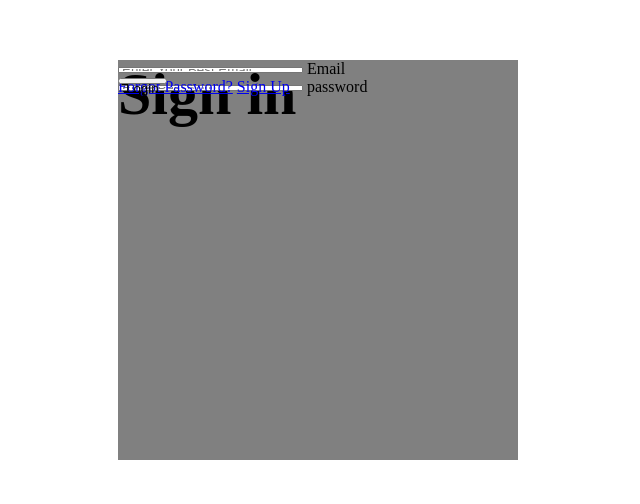
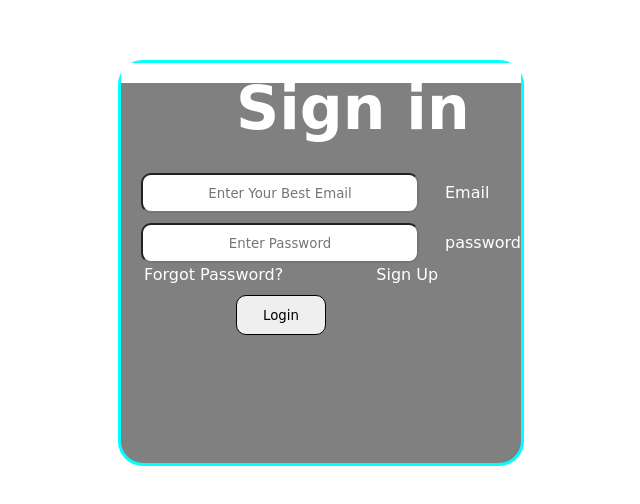
Before and after one commit to Govindpatelll/Stylish_Form, a plain HTML site: page index.html in a window 1280 px wide. Shown: the part 140-644 px from the top of the page, without its empty margins (282-922 px from the left). Drawn offline with Linux system fonts and the light colour scheme.

Commit message:
Update style.css

```diff
--- a/style.css
+++ b/style.css
@@ -1,3 +1,91 @@
+*{
+    margin:0px;
+    height:0px;
+}
+.box{
+    height: 350px;
+    width: 350px;
+    background-color: black;
+    margin: 200px;
+    margin-left: 400px;
+    border-radius: 25px;
+    border-width: 3px;
+    border-style: solid;
+    border-color: aqua;
+
+
+}
+h1{
+ color: white;
+ font-family: cursive;
+ padding: 10px;
+ padding-left: 115px;
+
+}
+.inputbox1{
+    padding-top: 90px;
+    height: 30px;
+
+}
+
+.inputemail{
+    height: 34px;
+    width: 270px;
+    text-align: center;
+    margin-bottom: 10px;
+    margin-left: 20px;
+    border-radius: 10px;
+    font-family: cursive;
+
+}
+.inputpass{
+    height: 34px;
+    width: 270px;
+    text-align: center;
+    margin-left:20px;
+    border-radius: 10px;
+    font-family: cursive;
+}
+
+.links{
+    padding-top: 42px;
+    font-family: cursive;
+
+}
+.lnk-pass{
+    text-decoration: none;
+    color: white;
+    padding-left: 23px;
+
+
+}
+.lnk-sign{
+    padding-left: 88px;
+    color: white;
+    text-decoration: none;
+}
+ .btn{
+    height: 40px;
+    width: 90px;
+    margin-top: 30px;
+    font-family: cursive;
+    margin-left: 115px;
+    border:1px solid black;
+    border-radius: 10px;
+    transition: 0.3s step-start;
+
+
+ }
+ .btn:hover{
+    background-color: rgb(16, 141, 141);
+    font-size: 15px;
+ }
+ span{
+    color: white;
+    padding-left: 22px;
+    font-family: cursive;
+
+ }
 *{
     margin:0px;
     height:0px;
```
